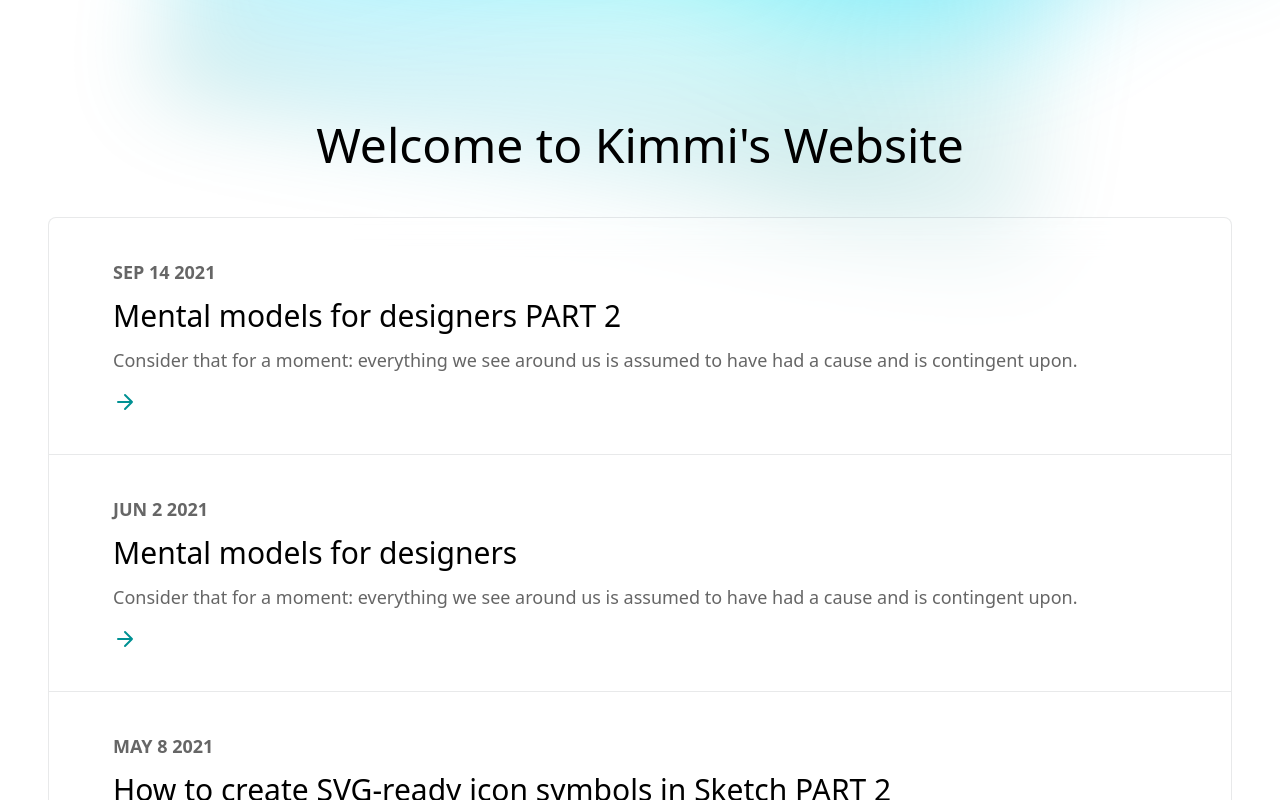
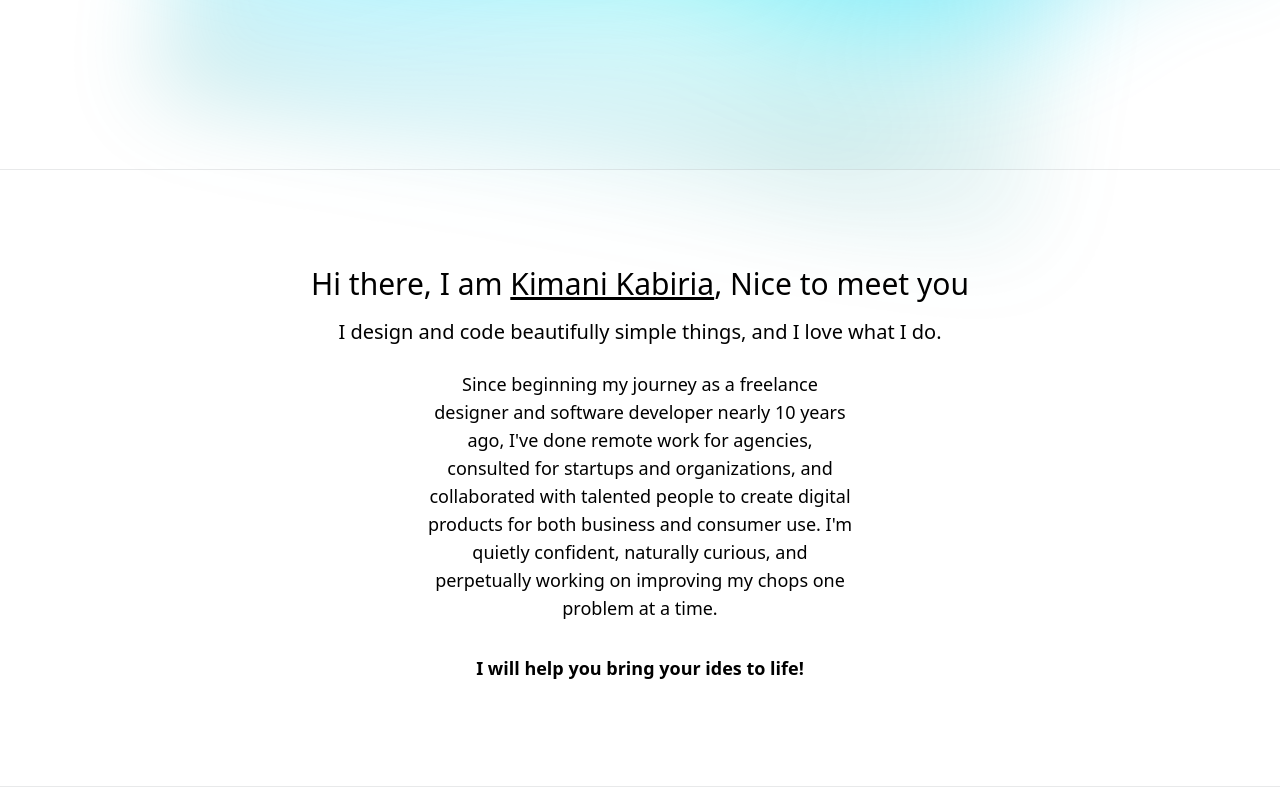
Before and after one commit to KimaniKabiria/kimmi.dev, a Next.js app: page / in a window 1280 px wide. Shown: the part 620-1420 px from the top of the page. Built offline with nearby package versions, Linux system fonts and the light colour scheme.

Commit message:
Added about-me section

```diff
--- a/pages/index.js
+++ b/pages/index.js
@@ -10,9 +10,24 @@ export default function Index({ posts, globalData }) {
   return (
     <Layout globalData={globalData}>
         <Hero />
-        <h1 className="text-3xl lg:text-5xl text-center mb-12">
-          {globalData.blogTitle}
-        </h1>
+        <div className='py-20 lg:-mx-20 -mx-8 my-12 bg-white dark:bg-black dark:bg-opacity-30 bg-opacity-30 transition border border-gray-800 dark:border-white border-opacity-10 dark:border-opacity-10'>
+          <h1 className="lg:text-3xl text-2xl text-center px-8 py-4">
+            Hi there, I am <span className='underline font-medium'>Kimani Kabiria</span>, Nice to meet you
+          </h1>
+          <h4 className='text-xl text-center px-8 font-light'>I design and code beautifully simple things, and I love what I do.</h4>
+          <div className='p-6'>
+            <div className='lg:w-1/3 mx-auto'></div>
+            <div className='lg:w-1/3 mx-auto'>
+              <p className='text-center'>
+                Since beginning my journey as a freelance designer and software developer nearly 10 years ago, I've done remote work for agencies, consulted for startups and organizations, and collaborated with talented people to create digital products for both business and consumer use. I'm quietly confident, naturally curious, and perpetually working on improving my chops one problem at a time.
+              </p>
+              <p className='text-center font-bold mt-8'>
+                I will help you bring your ides to life!
+              </p>
+            </div>
+            <div className='lg:w-1/3 mx-auto'></div>
+          </div>
+        </div>
         <ul className="w-full">
           {posts.map((post) => (
             <li
```
